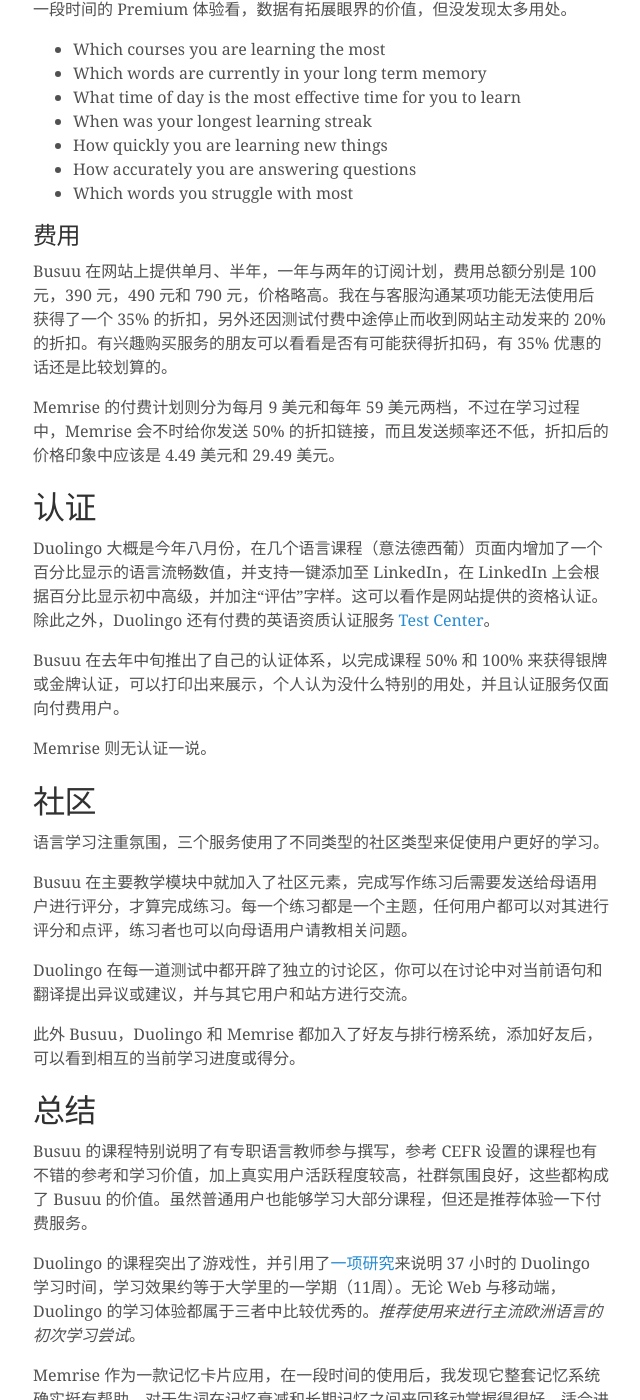
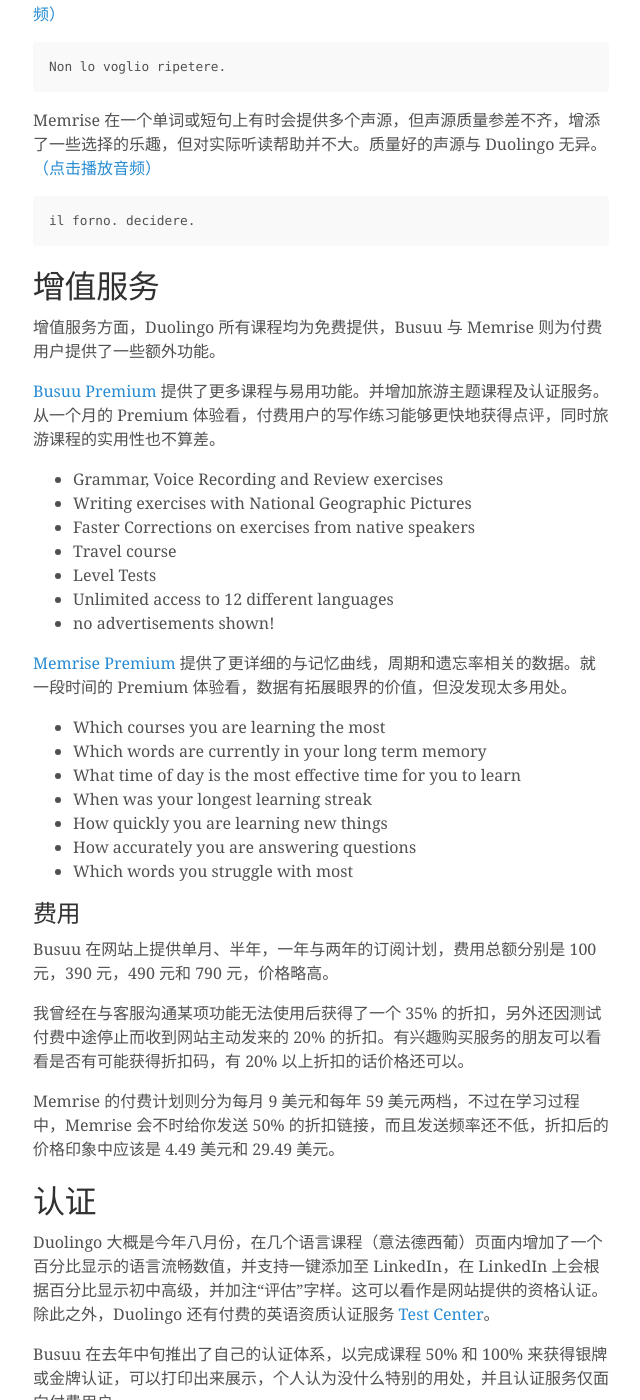
Before and after one commit to yishan/lysh, a Jekyll site: the page built from _posts/2015-10-12-duolingo-busuu-and-memrise.md, in a window 1280 px wide and 1400 px high, scrolled down 7518 px. Shown: the whole window, without its empty margins (319-959 px from the left). Built offline with Jekyll 4.4.1, drawn with Linux system fonts in a browser that asks for light colours; Markdown is read by kramdown in place of the engine named in the settings; comment, search, counter and statistics services are not loaded; some of the changed lines change nothing that is shown.

Commit message:
更改文本与图片路径

```diff
--- a/_posts/2015-10-12-duolingo-busuu-and-memrise.md
+++ b/_posts/2015-10-12-duolingo-busuu-and-memrise.md
@@ -15,7 +15,7 @@
 
 # 总览
 
-![Intro](\assets\2015_10\intro.jpg)
+![Intro](\assets\2015_10\intro.png)
 
 Duolingo 2011年11月发布，13年 App Store 年度最佳应用。
 
@@ -38,11 +38,11 @@
 
 Busuu 的教学模块分为 Vocabulary，Dialogue，Quiz 和 Writing。每个课程内都包含这四项基础课程，有的课程内的后两个模块属于付费内容，普通用户无法使用。
 
-![Busuu Module](\assets\2015_10\busuu_1.jpg)
+![Busuu Module](\assets\2015_10\busuu_1.png)
 
-![Busuu Module](\assets\2015_10\busuu_2.jpg)
+![Busuu Module](\assets\2015_10\busuu_2.png)
 
-![Busuu Module](\assets\2015_10\busuu_3.jpg)
+![Busuu Module](\assets\2015_10\busuu_3.png)
 
 在 Vocabulary 中，Busuu 为每一个单词和短句同时提供了例句，可以听读具体用法。Dialogue 则类似阅读理解，有填空和选择两种题目。就一个月的使用体验看，这两种练习能够满足日常使用。
 
@@ -54,15 +54,15 @@
 
 注意到这里是以英文使用者来学习外语进行练习的，包括 Busuu 和 Memrise 都以英文使用者为主要用户，仅有 Duolingo 提供了针对中文使用者的课程，但仅限于学习英语而已。所以这里提到的练习可能都包含了一个前提，那就是需要有英文基础。
 
-![Duolingo Module](\assets\2015_10\duolingo_1.jpg)
+![Duolingo Module](\assets\2015_10\duolingo_1.png)
 
-![Duolingo Module](\assets\2015_10\duolingo_2.jpg)
+![Duolingo Module](\assets\2015_10\duolingo_2.png)
 
 Memrise 教学模块与 Duolingo 基本类似，但在输入上有些区别。Memrise 为每个需要输入字母的模块都提供了不超过 10 个的预设字母，从中选择进行拼写就可以。而 Duolingo 是完全需要自己从系统内置键盘去拼写的，相对来看，Duolingo 的输入方式对于内容记忆可能较有优势。
 
-![Memrise Module](\assets\2015_10\memrise_1.jpg)
+![Memrise Module](\assets\2015_10\memrise_1.png)
 
-![Memrise Module](\assets\2015_10\memrise_2.jpg)
+![Memrise Module](\assets\2015_10\memrise_2.png)
 
 从练习的紧张程度看，Duolingo 与 Memrise 有限时练习模块，而 Busuu 的所有模块都可以泡杯茶慢慢写。
 
@@ -133,7 +133,9 @@
 
 ## 费用
 
-Busuu 在网站上提供单月、半年，一年与两年的订阅计划，费用总额分别是 100 元，390 元，490 元和 790 元，价格略高。我在与客服沟通某项功能无法使用后获得了一个 35% 的折扣，另外还因测试付费中途停止而收到网站主动发来的 20% 的折扣。有兴趣购买服务的朋友可以看看是否有可能获得折扣码，有 35% 优惠的话还是比较划算的。
+Busuu 在网站上提供单月、半年，一年与两年的订阅计划，费用总额分别是 100 元，390 元，490 元和 790 元，价格略高。
+
+我曾经在与客服沟通某项功能无法使用后获得了一个 35% 的折扣，另外还因测试付费中途停止而收到网站主动发来的 20% 的折扣。有兴趣购买服务的朋友可以看看是否有可能获得折扣码，有 20% 以上折扣的话价格还可以。
 
 Memrise 的付费计划则分为每月 9 美元和每年 59 美元两档，不过在学习过程中，Memrise 会不时给你发送 50% 的折扣链接，而且发送频率还不低，折扣后的价格印象中应该是 4.49 美元和 29.49 美元。
 
```
